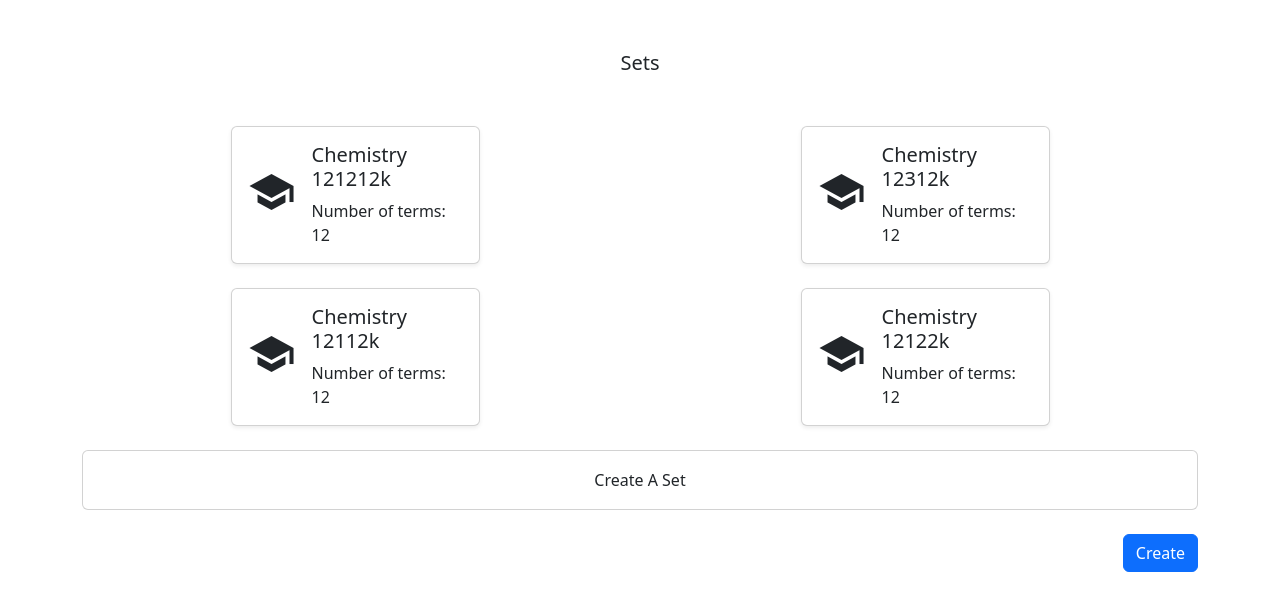
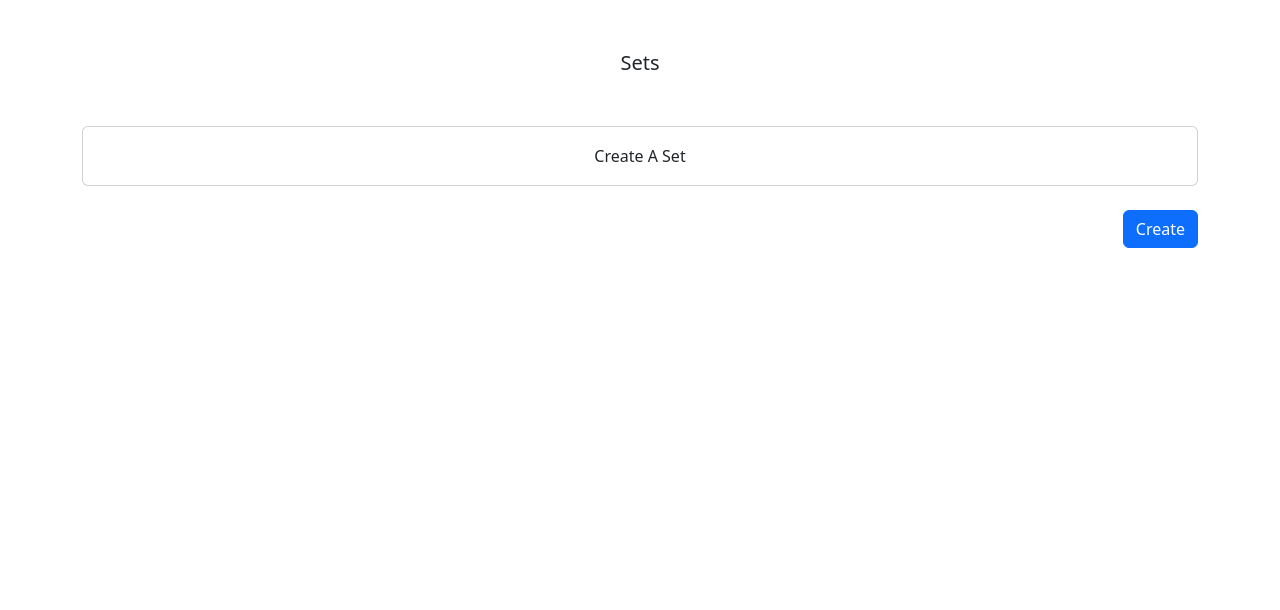
Before and after one commit to macman1717/Game-and-Study-App, an Angular app in the folder frontend/: page /sets in a window 1280 px wide. Shown: the top 610 px of the page. Built offline with nearby package versions, Linux system fonts and the light colour scheme.

Commit message:
added set service

```diff
--- a/frontend/server.ts
+++ b/frontend/server.ts
@@ -4,6 +4,7 @@ import express from 'express';
 import { fileURLToPath } from 'node:url';
 import { dirname, join, resolve } from 'node:path';
 import bootstrap from './src/main.server';
+import {provideHttpClient, withInterceptorsFromDi} from "@angular/common/http";
 
 // The Express app is exported so that it can be used by serverless Functions.
 export function app(): express.Express {
--- a/frontend/src/app/app.config.ts
+++ b/frontend/src/app/app.config.ts
@@ -3,7 +3,8 @@ import { provideRouter } from '@angular/router';
 
 import { routes } from './app.routes';
 import { provideClientHydration } from '@angular/platform-browser';
+import {provideHttpClient, withFetch, withInterceptorsFromDi} from "@angular/common/http";
 
 export const appConfig: ApplicationConfig = {
-  providers: [provideZoneChangeDetection({ eventCoalescing: true }), provideRouter(routes), provideClientHydration()]
+  providers: [provideZoneChangeDetection({ eventCoalescing: true }), provideRouter(routes), provideClientHydration(), provideHttpClient(withInterceptorsFromDi(),withFetch())]
 };
--- a/frontend/src/app/pages/create-set-page/create-set-page.component.html
+++ b/frontend/src/app/pages/create-set-page/create-set-page.component.html
@@ -34,6 +34,6 @@
   </div>
 
   <div class="d-flex justify-content-end mt-4">
-    <button class="btn btn-primary">Create</button>
+    <button class="btn btn-primary" (click)="submitList()">Create</button>
   </div>
 </div>
--- a/frontend/src/app/pages/create-set-page/create-set-page.component.ts
+++ b/frontend/src/app/pages/create-set-page/create-set-page.component.ts
@@ -1,6 +1,9 @@
 import { Component } from '@angular/core';
 import { CardPromptComponent } from '../../components/card-prompt/card-prompt.component';
 import { Card } from '../../../card-interface';
+import {RouterOutlet} from "@angular/router";
+import {SetService} from "../../set.service";
+import {ApiSetsService} from "../../services/api.sets.service";
 
 @Component({
   selector: 'app-create-set-page',
@@ -10,6 +13,7 @@ import { Card } from '../../../card-interface';
   styleUrl: './create-set-page.component.css'
 })
 export class CreateSetPageComponent {
+  constructor(private setService : ApiSetsService) { }
   setName: string = "";
   cards: Card[] = [
     {
@@ -38,4 +42,8 @@ export class CreateSetPageComponent {
 
     this.cards.push(newCard);
   }
+
+  submitList() {
+    this.setService.createSets(this.cards,"Set 4","snolan3");
+  }
 }
--- a/frontend/src/app/pages/sets-page/sets-page.component.ts
+++ b/frontend/src/app/pages/sets-page/sets-page.component.ts
@@ -15,25 +15,25 @@ export class SetsPageComponent {
   constructor(private router: Router) {}
 
   sets: Set[] = [
-    {
-      name: "Chemistry 121212k",
-      numCards: 12,
-    },
-
-    {
-      name: "Chemistry 12312k",
-      numCards: 12,
-    },
-
-    {
-      name: "Chemistry 12112k",
-      numCards: 12,
-    },
-
-    {
-      name: "Chemistry 12122k",
-      numCards: 12,
-    }
+    // {
+    //   name: "Chemistry 121212k",
+    //   numCards: 12,
+    // },
+    //
+    // {
+    //   name: "Chemistry 12312k",
+    //   numCards: 12,
+    // },
+    //
+    // {
+    //   name: "Chemistry 12112k",
+    //   numCards: 12,
+    // },
+    //
+    // {
+    //   name: "Chemistry 12122k",
+    //   numCards: 12,
+    // }
   ];
 
   createSet() {
--- /dev/null
+++ b/frontend/src/app/services/api.sets.service.ts
@@ -0,0 +1,18 @@
+
+import { HttpClient } from '@angular/common/http';
+import { Injectable } from '@angular/core';
+import {Card} from "../../card-interface";
+
+
+@Injectable({
+  providedIn: 'root',
+})
+export class ApiSetsService {
+  constructor(private http: HttpClient) {}
+
+  createSets(cards: Card[], setName: string, username: string){
+    console.log(`http://localhost:8080/users/${username}/addSet/${setName}`);
+    return this.http.post(`http://localhost:8080/users/${username}/addSet/${setName}`,cards);
+  }
+
+}
--- a/frontend/src/set-interface.ts
+++ b/frontend/src/set-interface.ts
@@ -1,4 +1,7 @@
+import {Card} from "./card-interface";
+
 export interface Set {
   name: string;
   numCards: number;
+  cards: Card[];
 }
```
